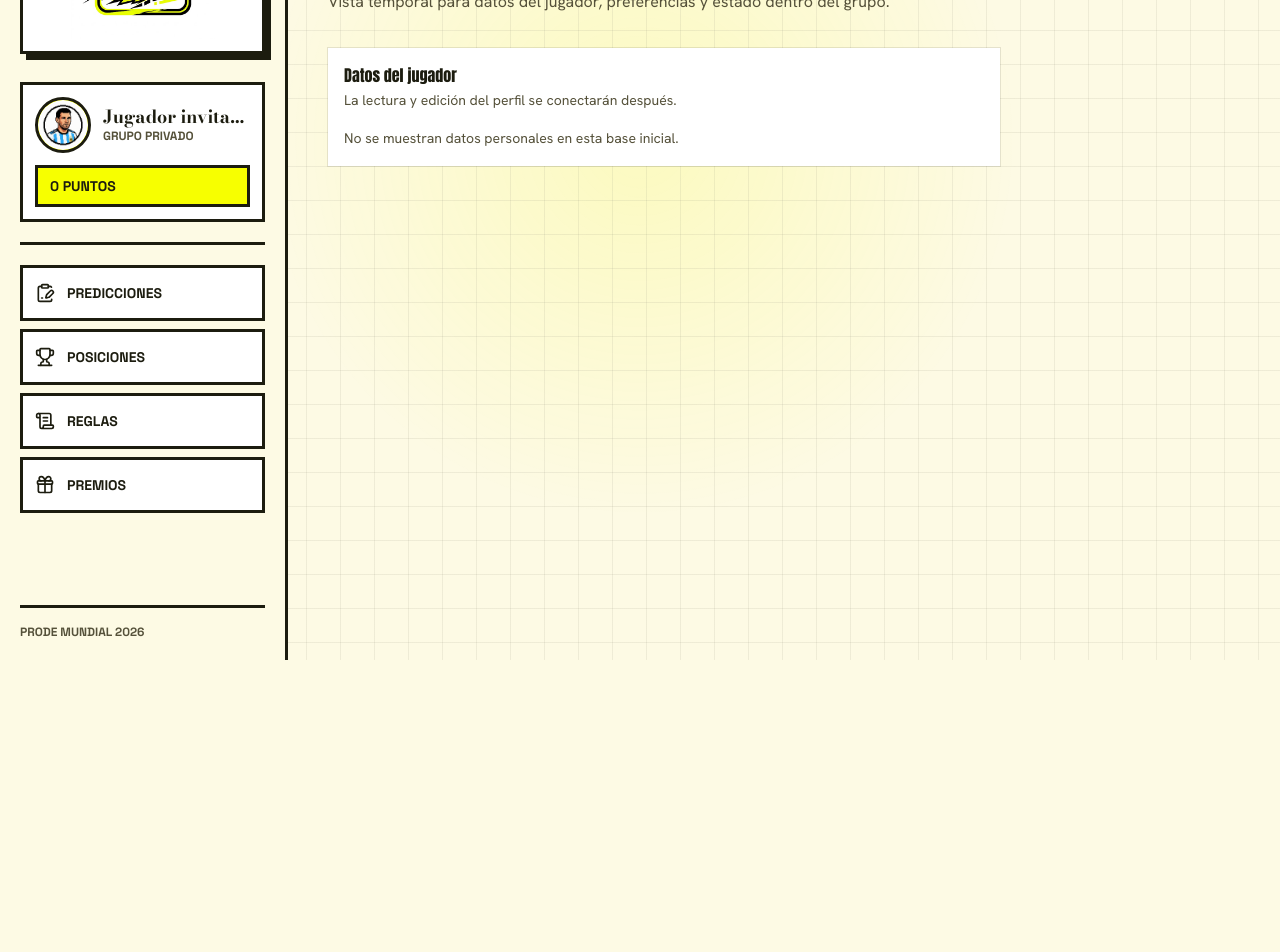
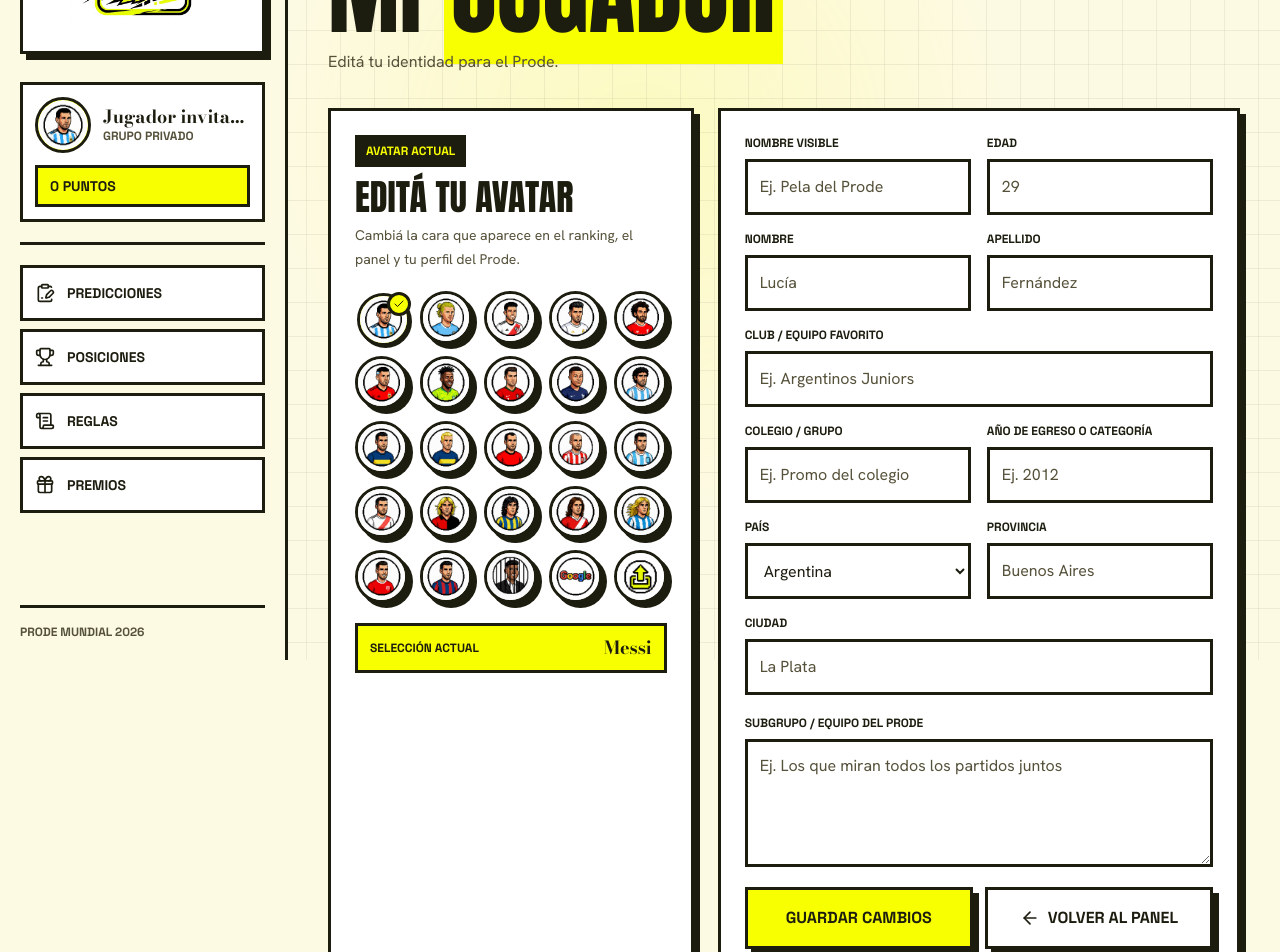
Before and after one commit to labochax/prode-mundial-2026, a Next.js app: page /perfil in a window 1280 px wide. Shown: the part 140-1092 px from the top of the page. Before the commit the page ends 800 px from the top, so only its background shows below. Built offline with nearby package versions, Linux system fonts and the light colour scheme.

Commit message:
Add Stitch profile edit screen

```diff
--- a/src/app/perfil/page.tsx
+++ b/src/app/perfil/page.tsx
@@ -1,31 +1,58 @@
+import Link from "next/link";
+import { ArrowLeft } from "lucide-react";
+
 import { AuthenticatedAppShell } from "@/components/layout/authenticated-app-shell";
-import {
-  Card,
-  CardContent,
-  CardDescription,
-  CardHeader,
-  CardTitle,
-} from "@/components/ui/card";
+import { AvatarPicker } from "@/components/onboarding/avatar-picker";
+import { ProfileFormSection } from "@/components/onboarding/profile-form-section";
+import { ProdeBadge } from "@/components/prode/prode-badge";
+import { prodeButtonVariants } from "@/components/prode/prode-button";
+import { cn } from "@/lib/utils";
 
 export default function ProfilePage() {
-  // Final profile edit content will reuse the audited Stitch profile language.
   return (
     <AuthenticatedAppShell
-      title="Perfil"
-      description="Vista temporal para datos del jugador, preferencias y estado dentro del grupo."
-      eyebrow="Cuenta temporal"
+      header={
+        <section className="max-w-5xl space-y-4">
+          <ProdeBadge variant="ink">Edición de perfil</ProdeBadge>
+          <div className="space-y-3">
+            <h1 className="font-display text-6xl uppercase leading-[0.92] text-prode-black sm:text-7xl lg:text-8xl">
+              Mi <span className="bg-prode-yellow px-2">Jugador</span>
+            </h1>
+            <p className="max-w-2xl text-base leading-7 text-muted-foreground">
+              Editá tu identidad para el Prode.
+            </p>
+          </div>
+        </section>
+      }
     >
-      <Card className="max-w-2xl">
-        <CardHeader>
-          <CardTitle>Datos del jugador</CardTitle>
-          <CardDescription>
-            La lectura y edición del perfil se conectarán después.
-          </CardDescription>
-        </CardHeader>
-        <CardContent className="text-sm leading-6 text-muted-foreground">
-          No se muestran datos personales en esta base inicial.
-        </CardContent>
-      </Card>
+      <div className="grid gap-6 xl:grid-cols-[minmax(18rem,0.84fr)_minmax(32rem,1.2fr)]">
+        <AvatarPicker
+          badgeLabel="Avatar actual"
+          description="Cambiá la cara que aparece en el ranking, el panel y tu perfil del Prode."
+          title="Editá tu avatar"
+        />
+        <ProfileFormSection
+          formLabel="Editar mi jugador"
+          savedLabel="Cambios guardados"
+          secondaryAction={
+            <Link
+              className={cn(
+                prodeButtonVariants({
+                  className: "flex-1 bg-prode-surface hover:bg-[#fff7b5]",
+                  size: "large",
+                  variant: "surface",
+                }),
+              )}
+              href="/dashboard"
+            >
+              <ArrowLeft aria-hidden="true" className="size-5" />
+              Volver al panel
+            </Link>
+          }
+          showSavedState
+          submitLabel="Guardar cambios"
+        />
+      </div>
     </AuthenticatedAppShell>
   );
 }
--- a/src/components/layout/player-identity-block.tsx
+++ b/src/components/layout/player-identity-block.tsx
@@ -15,13 +15,13 @@ export function PlayerIdentityBlock({
 }: PlayerIdentityBlockProps) {
   return (
     <Link
-      aria-label="Editar jugador"
+      aria-label="Editar mi jugador"
       className={cn(
         "prode-frame prode-pressable block bg-prode-surface text-prode-black outline-none hover:bg-[#fff7b5] focus-visible:ring-[3px] focus-visible:ring-prode-black focus-visible:ring-offset-[3px] focus-visible:ring-offset-prode-paper",
         compact ? "flex items-center gap-2 p-2" : "space-y-3 p-3",
         className,
       )}
-      href="/onboarding"
+      href="/perfil"
     >
       <div className={cn("flex items-center", compact ? "gap-2" : "gap-3")}>
         <div
--- a/src/components/onboarding/avatar-picker.tsx
+++ b/src/components/onboarding/avatar-picker.tsx
@@ -14,7 +14,17 @@ import {
 } from "@/lib/design/stitch-assets";
 import { cn } from "@/lib/utils";
 
-export function AvatarPicker() {
+type AvatarPickerProps = {
+  badgeLabel?: string;
+  description?: string;
+  title?: string;
+};
+
+export function AvatarPicker({
+  badgeLabel = "Avatar",
+  description = "Marcá una cara para tu perfil del Prode.",
+  title = "Elegí tu jugador",
+}: AvatarPickerProps) {
   const [selectedAvatarId, setSelectedAvatarId] = useState<StitchAvatarId>(
     defaultStitchAvatar.id,
   );
@@ -25,13 +35,13 @@ export function AvatarPicker() {
   return (
     <ProdeCard className="space-y-5 p-5 sm:p-6">
       <header className="space-y-3">
-        <ProdeBadge variant="ink">Avatar</ProdeBadge>
+        <ProdeBadge variant="ink">{badgeLabel}</ProdeBadge>
         <div className="space-y-2">
           <h2 className="font-display text-4xl uppercase leading-none">
-            Elegí tu jugador
+            {title}
           </h2>
           <p className="text-sm leading-6 text-muted-foreground">
-            Marcá una cara para tu perfil del Prode.
+            {description}
           </p>
         </div>
       </header>
--- a/src/components/onboarding/profile-form-section.tsx
+++ b/src/components/onboarding/profile-form-section.tsx
@@ -1,3 +1,9 @@
+"use client";
+
+import type { ReactNode } from "react";
+import { useState } from "react";
+import { Check } from "lucide-react";
+
 import { ProdeButton } from "@/components/prode/prode-button";
 import { ProdeCard } from "@/components/prode/prode-card";
 import {
@@ -7,10 +13,37 @@ import {
   ProdeTextarea,
 } from "@/components/prode/prode-field";
 
-export function ProfileFormSection() {
+type ProfileFormSectionProps = {
+  formLabel?: string;
+  savedLabel?: string;
+  secondaryAction?: ReactNode;
+  showSavedState?: boolean;
+  submitLabel?: string;
+};
+
+export function ProfileFormSection({
+  formLabel = "Perfil del jugador",
+  savedLabel = "Cambios guardados",
+  secondaryAction,
+  showSavedState = false,
+  submitLabel = "Listo para jugar",
+}: ProfileFormSectionProps) {
+  const [isSaved, setIsSaved] = useState(false);
+  const buttonLabel = showSavedState && isSaved ? savedLabel : submitLabel;
+
   return (
     <ProdeCard className="p-5 sm:p-6">
-      <form className="grid gap-5" aria-label="Perfil del jugador">
+      <form
+        aria-label={formLabel}
+        className="grid gap-5"
+        onChange={() => setIsSaved(false)}
+        onSubmit={(event) => {
+          event.preventDefault();
+          if (showSavedState) {
+            setIsSaved(true);
+          }
+        }}
+      >
         <div className="grid gap-4 md:grid-cols-2">
           <ProdeField htmlFor="nombre-visible" label="Nombre visible">
             <ProdeInput
@@ -86,9 +119,20 @@ export function ProfileFormSection() {
           />
         </ProdeField>
 
-        <ProdeButton className="w-full" size="large">
-          Listo para jugar
-        </ProdeButton>
+        <div className="flex flex-col gap-3 sm:flex-row">
+          <ProdeButton
+            className="flex-1"
+            size="large"
+            type="submit"
+            variant={showSavedState && isSaved ? "ink" : "primary"}
+          >
+            {showSavedState && isSaved && (
+              <Check aria-hidden="true" className="size-5" />
+            )}
+            {buttonLabel}
+          </ProdeButton>
+          {secondaryAction}
+        </div>
       </form>
     </ProdeCard>
   );
```
